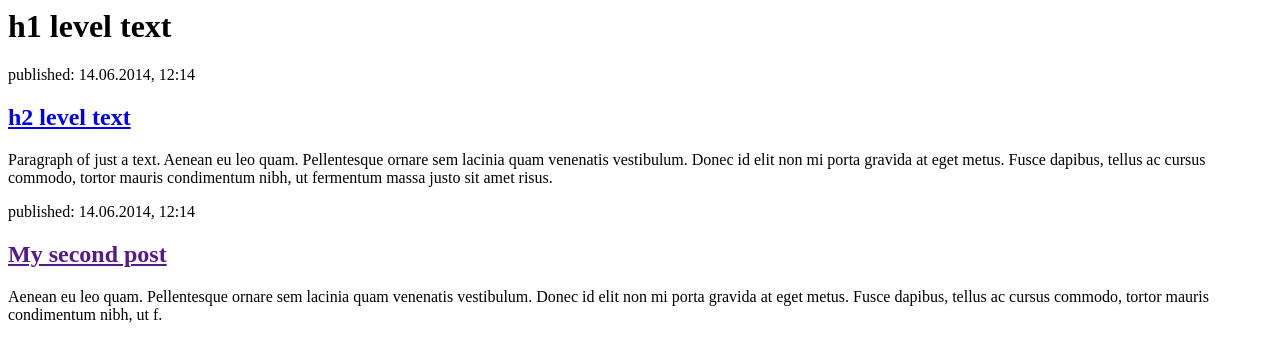
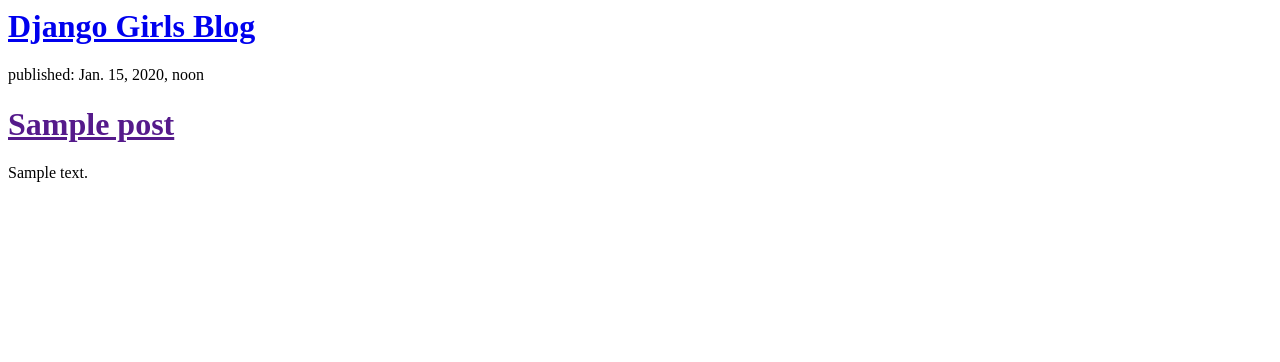
Before and after one commit to redelvis/my-first-blog, a Django app: template blblog/templates/blblog/post_list.html in a window 1280 px wide. Shown: the top 362 px of the page. Run offline with Django 3.2, Linux system fonts and the light colour scheme; the template is opened without the code that fills it: values that come from a table or form of the project are taken from there, others are empty; tables that the repository leaves empty hold one stand-in row (values such as "Sample post").

Commit message:
Modified template to display posts from database

```diff
--- a/blblog/templates/blblog/post_list.html
+++ b/blblog/templates/blblog/post_list.html
@@ -3,20 +3,16 @@
         <title>My test blog</title>
     </head>
     <body>
-        <div>
-            <h1>h1 level text</h1>
-        </div>
+       <div>
+    <h1><a href="/">Django Girls Blog</a></h1>
+</div>
 
-        <div>
-            <p>published: 14.06.2014, 12:14</p>
-            <h2><a href="google.com">h2 level text</a></h2>
-            <p>Paragraph of just a text. Aenean eu leo quam. Pellentesque ornare sem lacinia quam venenatis vestibulum. Donec id elit non mi porta gravida at eget metus. Fusce dapibus, tellus ac cursus commodo, tortor mauris condimentum nibh, ut fermentum massa justo sit amet risus.</p>
-        </div>
-
-        <div>
-            <p>published: 14.06.2014, 12:14</p>
-            <h2><a href="">My second post</a></h2>
-            <p>Aenean eu leo quam. Pellentesque ornare sem lacinia quam venenatis vestibulum. Donec id elit non mi porta gravida at eget metus. Fusce dapibus, tellus ac cursus commodo, tortor mauris condimentum nibh, ut f.</p>
-        </div>
+{% for post in posts %}
+    <div>
+        <p>published: {{ post.published_date }}</p>
+        <h1><a href="">{{ post.title }}</a></h1>
+        <p>{{ post.text|linebreaksbr }}</p>
+    </div>
+{% endfor %}
     </body>
 </html>
--- a/blblog/views.py
+++ b/blblog/views.py
@@ -1,6 +1,9 @@
 from django.shortcuts import render
+from django.utils import timezone
+from .models import Post
 
 # Create your views here.
 
 def post_list(request):
-	return render(request, 'blblog/post_list.html', {})
+    posts = Post.objects.filter(published_date__lte=timezone.now()).order_by('published_date')
+    return render(request, 'blblog/post_list.html', {'posts': posts})
```
